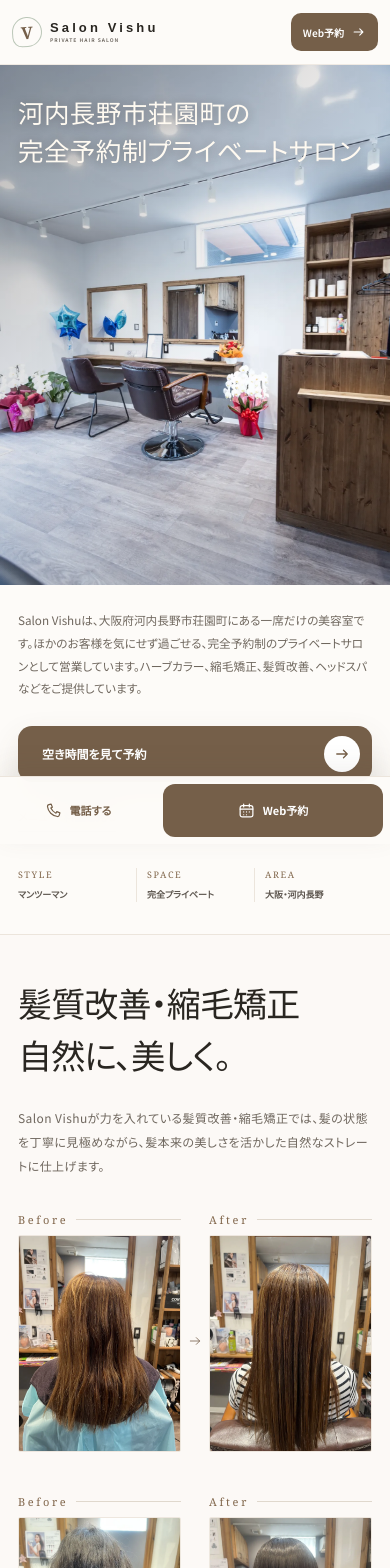
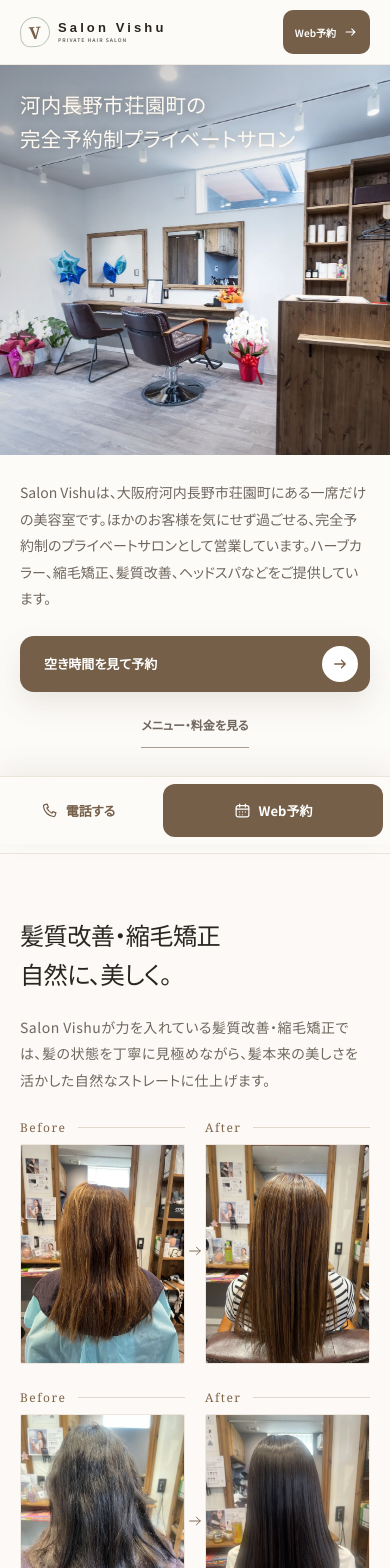
Before and after one commit to AppMan-inc/vishu-renewal-web, a Next.js app: page / in a window 390 px wide. Shown: the top 1568 px of the page. Built offline with nearby package versions, Linux system fonts and the light colour scheme; no server answers.

Commit message:
fix: refine mobile homepage layout and readability

```diff
--- a/src/components/home/home-page.module.css
+++ b/src/components/home/home-page.module.css
@@ -974,72 +974,129 @@
 
 }
 
-@media (max-width: 680px) {
+@media (max-width: 767px) {
   .page {
-    padding-bottom: 68px;
+    padding-bottom: calc(68px + env(safe-area-inset-bottom, 0px));
   }
 
   .headerWrap :global(.site-header) {
-    width: calc(100% - 24px);
+    width: calc(100% - 40px);
     height: 64px;
   }
 
-  .heroCopy {
-    width: calc(100% - 36px);
-    padding: 54px 0 48px;
+  .headerWrap :global(.header-booking-link) {
+    min-height: 44px;
   }
 
+  .headerWrap :global(.site-navigation > a),
+  .headerWrap :global(.header-actions .header-login-link) {
+    display: none;
+  }
+
+  .hero {
+    display: grid;
+    min-height: auto;
+    grid-template-columns: minmax(0, 1fr);
+  }
+
+  .heroCopy {
+    display: contents;
+  }
+
+  .heroCopy > .sectionLabel,
   .heroBrand {
-    margin-top: 17px;
-    font-size: 14px;
+    display: none;
+  }
+
+  .heroVisual {
+    height: auto;
+    min-height: 0;
+    aspect-ratio: 1 / 1;
+    grid-column: 1;
+    grid-row: 1;
   }
 
   .hero h1 {
-    margin: 16px 0 20px;
-    font-size: clamp(26px, 8.2vw, 36px);
+    z-index: 2;
+    align-self: start;
+    grid-column: 1;
+    grid-row: 1;
+    margin: 24px 20px 0;
+    color: #fffaf1;
+    font-size: clamp(19px, 5.25vw, 28px);
+    letter-spacing: .015em;
+    line-height: 1.65;
+    pointer-events: none;
+    text-shadow: 0 1px 10px rgba(36, 28, 22, .3);
+  }
+
+  .hero h1 em {
+    color: inherit;
   }
 
   .heroDescription {
-    font-size: 12px;
-    line-height: 1.95;
+    max-width: none;
+    grid-column: 1;
+    grid-row: 2;
+    margin: 24px 20px 0;
+    font-size: 14px;
+    line-height: 1.9;
   }
 
   .heroActions {
-    align-items: flex-start;
+    align-items: stretch;
     flex-direction: column;
-    gap: 16px;
-    margin-top: 28px;
+    grid-column: 1;
+    grid-row: 3;
+    gap: 12px;
+    margin: 24px 20px 0;
   }
 
   .arrowLink {
     width: 100%;
+    min-height: 54px;
+    font-size: 13px;
+  }
+
+  .heroActions .arrowLink {
+    width: 100%;
     min-height: 56px;
+  }
+
+  .textLink {
+    min-height: 44px;
+    align-self: center;
+    padding-block: 12px;
+    font-size: 12px;
   }
 
   .heroFacts {
     display: grid;
-    grid-template-columns: repeat(3, 1fr);
-    margin-top: 36px;
+    grid-column: 1;
+    grid-row: 4;
+    grid-template-columns: repeat(3, minmax(0, 1fr));
+    margin: 28px 20px 40px;
   }
 
   .heroFacts div {
-    padding: 0 10px;
+    min-width: 0;
+    padding-inline: 10px;
   }
 
   .heroFacts dd {
-    font-size: 9px;
-    line-height: 1.5;
+    font-size: 10px;
+    line-height: 1.7;
   }
 
-  .heroBookingNote {
-    right: 16px;
-    bottom: 16px;
-    width: 240px;
-    padding: 16px 18px;
+  .heroImageShade {
+    background:
+      linear-gradient(135deg, rgba(38, 29, 23, .34), rgba(38, 29, 23, .13) 34%, transparent 58%),
+      linear-gradient(180deg, transparent 68%, rgba(45, 38, 32, .15));
   }
 
-  .heroBookingNote strong {
-    font-size: 13px;
+  .heroImageNote,
+  .heroBookingNote {
+    display: none;
   }
 
   .straightening,
@@ -1047,181 +1104,283 @@
   .services,
   .guide,
   .info {
-    padding: 88px 18px;
+    grid-template-columns: minmax(0, 1fr);
+    gap: 32px;
+    padding: 64px 20px;
+    scroll-margin-top: 80px;
+  }
+
+  .straighteningInner {
+    width: 100%;
+    grid-template-columns: minmax(0, 1fr);
+    gap: 28px;
+  }
+
+  .straighteningTitle,
+  .shampooCopy h2,
+  .sectionHeading h2,
+  .guide h2,
+  .info h2 {
+    font-size: clamp(23px, 6.2vw, 32px);
+    line-height: 1.6;
+  }
+
+  .straighteningSubCopy,
+  .shampooCopy > p:last-child,
+  .sectionHeading > p,
+  .guideCopy > p:not(.sectionLabel),
+  .infoIntro > p:not(.sectionLabel) {
+    margin: 18px 0 0;
+    font-size: 14px;
+    line-height: 1.9;
+  }
+
+  .straighteningPairs {
+    gap: 28px;
+  }
+
+  .straighteningPair {
+    gap: 20px;
+  }
+
+  .straighteningPair figcaption {
+    font-size: 12px;
+    letter-spacing: .12em;
+  }
+
+  .straighteningArrow,
+  .straighteningArrow svg {
+    width: 18px;
+  }
+
+  .straighteningArrow {
+    top: calc(50% + 8px);
   }
 
   .shampoo {
-    gap: 40px;
-    padding-block: 64px;
+    gap: 28px;
   }
 
   .shampooImageWrap {
     border-radius: 3px 38px 3px 3px;
   }
 
-  .shampooCopy h2 {
-    font-size: 31px;
+  .shampooCopy {
+    max-width: none;
   }
 
-  .shampooCopy > p:last-child {
-    margin-top: 22px;
-    font-size: 12px;
-    line-height: 2;
-  }
-
-  .straighteningTitle {
-    font-size: 34px;
-  }
-
-  .straighteningSubCopy {
-    margin-top: 22px;
-    font-size: 12px;
-    line-height: 2;
-  }
-
-  .straighteningPairs {
-    gap: 44px;
-  }
-
-  .straighteningPair {
-    grid-template-columns: repeat(2, minmax(0, 1fr));
-    gap: 28px;
-    justify-items: stretch;
-  }
-
-  .straighteningArrow {
-    top: calc(50% + 8px);
-    width: 24px;
-    height: 24px;
-    transform: translate(-50%, -50%);
-  }
-
-  .straighteningArrow svg {
-    width: 22px;
-    height: 16px;
-  }
-
-  .straighteningPair figure {
-    width: 100%;
-  }
-
-  .straighteningPair figcaption {
-    gap: 8px;
-    font-size: 11px;
-  }
-
-  .straighteningImage {
-    aspect-ratio: 3 / 4;
-  }
-
-  .straightening {
-    padding: 44px 0;
-  }
-
-  .straighteningInner {
-    width: calc(100% - 36px);
-  }
-
-  .sectionHeading h2,
-  .guide h2,
-  .info h2 {
-    font-size: 31px;
+  .sectionHeading {
+    grid-template-columns: minmax(0, 1fr);
+    gap: 0;
   }
 
   .serviceList {
-    margin-top: 36px;
+    margin-top: 28px;
   }
 
   .serviceCard {
-    min-height: 190px;
-    grid-template-columns: 34px 1fr 42px;
-    gap: 14px;
-    padding: 22px 0;
+    min-height: 0;
+    grid-template-columns: 24px minmax(0, 1fr) 44px;
+    grid-template-areas:
+      "index title arrow"
+      ". description description"
+      ". meta meta";
+    gap: 14px 12px;
+    padding: 24px 0;
+  }
+
+  .serviceIndex {
+    grid-area: index;
+    align-self: start;
+    padding-top: 18px;
+    font-size: 17px;
   }
 
   .serviceCard:hover {
     padding-inline: 0;
   }
 
+  .serviceTitle {
+    grid-area: title;
+    min-width: 0;
+  }
+
+  .serviceTitle span {
+    font-size: 9px;
+    letter-spacing: .08em;
+  }
+
+  .serviceTitle h3 {
+    font-size: 18px;
+    line-height: 1.6;
+  }
+
   .serviceCard > p {
-    grid-column: 2 / -1;
-    margin: -7px 0 0;
+    grid-area: description;
+    margin: 0;
+    font-size: 13px;
+    line-height: 1.8;
   }
 
   .serviceMeta {
-    grid-column: 2 / 3;
-    justify-content: flex-start;
+    grid-area: meta;
+    align-items: center;
+    flex-direction: row;
+    justify-content: space-between;
+    gap: 16px;
+  }
+
+  .serviceMeta span {
+    font-size: 12px;
+  }
+
+  .serviceMeta strong {
+    font-size: 19px;
   }
 
   .serviceArrow {
-    grid-column: 3 / 4;
-    grid-row: 1 / 2;
+    grid-area: arrow;
+    align-self: start;
+    width: 44px;
+    height: 44px;
+    margin-top: 10px;
   }
 
   .servicesFooter {
-    align-items: flex-start;
+    align-items: stretch;
     flex-direction: column;
+    gap: 24px;
   }
 
   .servicesFooter > p {
+    font-size: 11px;
+    line-height: 1.8;
+  }
+
+  .guideCopy .arrowLink {
+    margin-top: 24px;
+  }
+
+  .guideSteps li {
+    min-height: 94px;
+    grid-template-columns: 36px minmax(0, 1fr) 20px;
+    gap: 8px;
+  }
+
+  .guideSteps strong {
+    font-size: 16px;
+    line-height: 1.6;
+  }
+
+  .guideSteps p {
+    font-size: 12px;
     line-height: 1.7;
   }
 
-  .guide {
-    gap: 50px;
+  .appDownloads {
+    margin-top: 28px;
+    gap: 20px;
   }
 
-  .guideSteps li {
-    min-height: 96px;
-    grid-template-columns: 48px 1fr 20px;
+  .appDownload {
+    justify-items: stretch;
   }
 
-  .info {
-    gap: 50px;
+  .outlineLink {
+    justify-content: space-between;
+    gap: 12px;
+    padding-inline: 14px;
+    font-size: 12px;
+  }
+
+  .outlineLink svg {
+    flex-shrink: 0;
   }
 
   .infoDetails dl > div {
-    min-height: 72px;
-    grid-template-columns: 90px 1fr;
+    min-height: 64px;
+    grid-template-columns: 76px minmax(0, 1fr);
+    gap: 12px;
   }
 
   .infoDetails dd {
-    font-size: 11px;
+    font-size: 13px;
+    line-height: 1.8;
   }
 
   .contact {
     align-items: flex-start;
     flex-direction: column;
+    gap: 8px;
+    margin-top: 24px;
+  }
+
+  .contact span {
+    font-size: 12px;
+  }
+
+  .contact a {
+    display: inline-flex;
+    min-height: 44px;
+    align-items: center;
+    font-size: 30px;
   }
 
   .mapBlock {
-    margin-top: 38px;
+    margin-top: 16px;
   }
 
   .mapHeading {
     align-items: flex-start;
     flex-direction: column;
-    gap: 13px;
+    gap: 8px;
+  }
+
+  .mapHeading p,
+  .mapHeading a {
+    font-size: 12px;
+  }
+
+  .mapHeading a {
+    min-height: 44px;
+    align-items: center;
+  }
+
+  .mapMedia {
+    grid-template-columns: minmax(0, 1fr);
+    gap: 20px;
+  }
+
+  .mapImageWrap {
+    aspect-ratio: 1 / 1;
+    border-radius: 24px 3px 3px 3px;
   }
 
   .mapFrame {
     border-radius: 3px 24px 3px 3px;
   }
 
-  .mapImageWrap {
-    border-radius: 24px 3px 3px 3px;
-  }
-
   .drivingGuide {
-    gap: 22px;
-    padding: 24px 20px;
+    grid-template-columns: minmax(0, 1fr);
+    gap: 24px;
+    padding: 24px 18px;
     border-radius: 3px 3px 22px 3px;
   }
 
+  .drivingRoutes p,
+  .drivingWarning p {
+    font-size: 13px;
+    line-height: 1.9;
+  }
+
+  .drivingRoutes strong {
+    font-size: 13px;
+  }
+
   .drivingWarning {
-    grid-template-columns: 1fr;
-    gap: 6px;
-    padding: 15px 16px;
+    grid-template-columns: minmax(0, 1fr);
+    gap: 8px;
+    padding: 16px 14px;
   }
 
   .mobileBooking {
@@ -1231,8 +1390,9 @@
     bottom: 0;
     left: 0;
     display: grid;
-    min-height: 68px;
+    min-height: calc(68px + env(safe-area-inset-bottom, 0px));
     grid-template-columns: .8fr 1.2fr;
+    padding-bottom: env(safe-area-inset-bottom, 0px);
     border-top: 1px solid var(--line);
     background: rgba(253, 251, 248, .96);
     box-shadow: 0 -8px 28px rgba(94, 81, 69, .09);
@@ -1253,7 +1413,7 @@
     justify-content: center;
     gap: 8px;
     color: var(--taupe);
-    font-size: 11px;
+    font-size: 13px;
     font-weight: 700;
   }
 
@@ -1267,111 +1427,33 @@
   .mobileBooking svg {
     width: 17px;
   }
-}
 
-@media (max-width: 767px) {
-  .hero {
-    display: grid;
-    min-height: auto;
+  .page :global(.site-footer) {
     grid-template-columns: minmax(0, 1fr);
+    gap: 24px;
+    padding: 40px 20px 28px;
   }
 
-  .heroCopy {
-    display: contents;
+  .page :global(.footer-info),
+  .page :global(.footer-links) {
+    font-size: 12px;
+    line-height: 1.9;
   }
 
-  .heroCopy > .sectionLabel,
-  .heroBrand {
-    display: none;
+  .page :global(.footer-links) {
+    display: grid;
+    grid-template-columns: repeat(2, minmax(0, 1fr));
+    gap: 0 16px;
   }
 
-  .heroVisual {
-    height: auto;
-    min-height: 0;
-    aspect-ratio: 3 / 4;
-    grid-column: 1;
-    grid-row: 1;
+  .page :global(.footer-links a) {
+    display: flex;
+    min-height: 44px;
+    align-items: center;
   }
 
-  .hero h1 {
-    z-index: 2;
-    align-self: start;
-    grid-column: 1;
-    grid-row: 1;
-    margin: clamp(26px, 8vw, 38px) 18px 0;
-    color: #fffaf1;
-    font-size: clamp(23px, 6.55vw, 28px);
-    letter-spacing: .015em;
-    line-height: 1.48;
-    pointer-events: none;
-    text-shadow: 0 1px 10px rgba(36, 28, 22, .3);
-  }
-
-  .hero h1 em {
-    color: inherit;
-  }
-
-  .heroDescription {
-    max-width: none;
-    grid-column: 1;
-    grid-row: 2;
-    margin: 24px 18px 0;
-    font-size: clamp(11px, 3vw, 12px);
-    line-height: 1.95;
-  }
-
-  .heroActions {
-    align-items: flex-start;
-    flex-direction: column;
-    grid-column: 1;
-    grid-row: 3;
-    gap: 16px;
-    margin: 26px 18px 0;
-  }
-
-  .heroActions .arrowLink {
-    width: 100%;
-    min-height: 56px;
-  }
-
-  .heroFacts {
-    display: grid;
-    grid-column: 1;
-    grid-row: 4;
-    grid-template-columns: repeat(3, minmax(0, 1fr));
-    margin: 36px 18px 32px;
-  }
-
-  .heroFacts div {
-    min-width: 0;
-    padding-inline: 10px;
-  }
-
-  .heroImageShade {
-    background:
-      linear-gradient(135deg, rgba(38, 29, 23, .34), rgba(38, 29, 23, .13) 34%, transparent 58%),
-      linear-gradient(180deg, transparent 68%, rgba(45, 38, 32, .15));
-  }
-
-  .heroImageNote,
-  .heroBookingNote {
-    display: none;
-  }
-}
-
-@media (max-width: 380px) {
-  .heroFacts div {
-    padding-inline: 7px;
-  }
-
-  .heroFacts dd {
-    font-size: 8px;
-  }
-
-  .serviceMeta {
-    align-items: flex-start;
-    flex-direction: column;
-    gap: 5px;
+  .page :global(.copyright) {
+    grid-column: auto;
   }
 }
 
```
